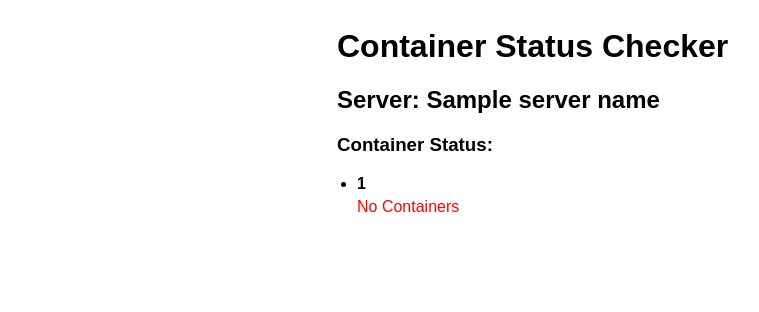
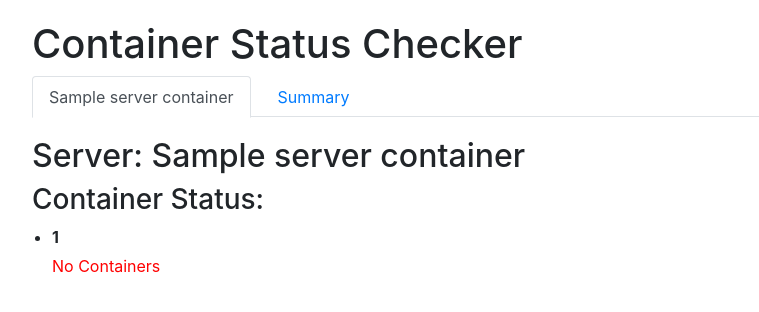
Before and after one commit to jbadenho/status, a Flask app: template templates/index.html in a window 1280 px wide. Shown: the top 312 px of the page, without its empty margins (53-812 px from the left). Run offline with Flask 3, Linux system fonts and the light colour scheme; the template is opened without the code that fills it: most values are stand-ins (such as "Sample title", 1, 10 or a date in 2020); some libraries are stand-ins or nearby versions.

Commit message:
tabs with summary

```diff
--- /dev/null
+++ b/database/server_ips.txt
@@ -0,0 +1,3 @@
+178.62.116.162
+46.101.12.238
+139.59.180.121
--- a/main.py
+++ b/main.py
@@ -1,19 +1,12 @@
+# main.py
 from flask import Flask, render_template
 import paramiko
 
 app = Flask(__name__)
 
-# Function to check container statuses and retrieve server name over SSH
-def check_container_status():
-    # SSH credentials for the remote server
-    ssh_username = 'root'
-    ssh_password = ''
-    ssh_private_key_path = '/root/.ssh/id_rsa'
+# Function to establish an SSH connection to the remote server
+def establish_ssh_connection(server_ip, ssh_username, ssh_password, ssh_private_key_path):
     ssh_port = 22  # SSH port (default: 22)
-    remote_ip = '178.62.116.162'  # Hardcoded IP address of the server
-
-    # Command to check Docker container status
-    docker_command = 'docker ps -a --format "{{.Names}} - {{.Status}}"'
 
     # Create an SSH key object from the private key file
     private_key = None
@@ -26,35 +19,54 @@ def check_container_status():
 
     # If using public key authentication
     if private_key:
-        ssh_client.connect(remote_ip, port=ssh_port, username=ssh_username, pkey=private_key)
+        ssh_client.connect(server_ip, port=ssh_port, username=ssh_username, pkey=private_key)
     # If using password authentication
     else:
-        ssh_client.connect(remote_ip, port=ssh_port, username=ssh_username, password=ssh_password)
+        ssh_client.connect(server_ip, port=ssh_port, username=ssh_username, password=ssh_password)
 
-    # Execute the Docker command on the remote server
-    _, stdout, _ = ssh_client.exec_command(docker_command)
-    docker_output = stdout.read().decode().strip()
+    return ssh_client
 
-    # Close the SSH connection
-    ssh_client.close()
+# Function to check container statuses and retrieve server name over SSH
+def check_container_status(server_ip, ssh_username, ssh_password, ssh_private_key_path):
+    try:
+        # SSH credentials for the remote server
 
-    # Parse the Docker output to get container status
-    container_lines = docker_output.split('\n')
-    containers = [line for line in container_lines]
+        # Command to check Docker container status
+        docker_command = 'docker ps -a --format "{{.Names}} - {{.Status}}"'
 
-    # Retrieve the server name
-    server_name = get_server_name()
+        # Establish an SSH connection to the remote server
+        ssh_client = establish_ssh_connection(server_ip, ssh_username, ssh_password, ssh_private_key_path)
 
-    return containers, server_name
+        # Execute the Docker command on the remote server
+        _, stdout, _ = ssh_client.exec_command(docker_command)
+        docker_output = stdout.read().decode().strip()
+
+        # Close the SSH connection
+        ssh_client.close()
+
+        # Parse the Docker output to get container status
+        container_lines = docker_output.split('\n')
+        containers = [line for line in container_lines]
+
+        # Retrieve the server name
+        server_name = get_server_name(server_ip, ssh_username, ssh_password, ssh_private_key_path)
+
+        return containers, server_name
+
+    except paramiko.AuthenticationException:
+        return [], "Authentication Failed"
+    except paramiko.SSHException as ssh_ex:
+        return [], f"SSH Error: {str(ssh_ex)}"
+    except Exception as ex:
+        return [], f"Error: {str(ex)}"
 
 # Function to retrieve the server name
-def get_server_name():
+def get_server_name(server_ip, ssh_username, ssh_password, ssh_private_key_path):
     # SSH credentials for the remote server
     ssh_username = 'root'
     ssh_password = ''
     ssh_private_key_path = '/root/.ssh/id_rsa'
     ssh_port = 22  # SSH port (default: 22)
-    remote_ip = '178.62.116.162'  # Hardcoded IP address of the server
 
     # Command to retrieve the server name
     server_name_command = 'hostname'
@@ -70,10 +82,10 @@ def get_server_name():
 
     # If using public key authentication
     if private_key:
-        ssh_client.connect(remote_ip, port=ssh_port, username=ssh_username, pkey=private_key)
+        ssh_client.connect(server_ip, port=ssh_port, username=ssh_username, pkey=private_key)
     # If using password authentication
     else:
-        ssh_client.connect(remote_ip, port=ssh_port, username=ssh_username, password=ssh_password)
+        ssh_client.connect(server_ip, port=ssh_port, username=ssh_username, password=ssh_password)
 
     # Execute the server name command on the remote server
     _, stdout, _ = ssh_client.exec_command(server_name_command)
@@ -84,22 +96,55 @@ def get_server_name():
 
     return server_name
 
+# Function to read server IPs from the file
+def get_server_ip():
+    with open('database/server_ips.txt', 'r') as file:
+        server_ip = file.read().splitlines()
+    return server_ip
+
+# Function to check if all containers for a server are green (up/healthy)
+def are_all_containers_green(containers):
+    for container_info in containers:
+        container_status = container_info[1].lower()
+        if 'Up' not in container_status and 'healthy' not in container_status:
+            return False
+    return True
+
 # Route to render the main page with the container status and server name
 @app.route('/')
 def home():
-    containers, server_name = check_container_status()
-    container_data = []
+    server_ip = get_server_ip()
+    server_containers = {}
+    summary_server_containers = {}
+    all_green = True  # Flag to check if all containers are green
 
-    if containers:
-        for container in containers:
-            container_info = container.split(' - ')
-            if len(container_info) == 2:
-                container_data.append(container_info)
+    for server_ip in server_ip:
+        containers, server_name = check_container_status(server_ip, ssh_username='root', ssh_password='', ssh_private_key_path='/root/.ssh/id_rsa')
 
-    return render_template('index.html', containers=container_data, server_name=server_name)
+        container_data = []
+        if containers:
+            for container in containers:
+                container_info = container.split(' - ')
+                if len(container_info) == 2:
+                    container_data.append(container_info)
+        else:
+            container_data.append(('No Containers', 'No Containers'))
 
-# Define the uWSGI callable application
-application = app
+        server_containers[server_name] = container_data
+
+        # Check if any container is red (down/ unhealthy)
+        if are_all_containers_green(container_data):
+            all_green = True
+
+    # Add the "Summary" tab based on container statuses
+    summary_status = "All Good" if all_green else "Some Containers Are Down"
+    summary_status_color = "All Good" if all_green else "Some Containers Are Down"
+    summary_server_containers["Summary"] = [(summary_status, summary_status_color)]
+
+    # Print the value of all_green on the server-side
+    print("all_green:", all_green)
+
+    return render_template('index.html', server_containers=server_containers, summary_server_containers=summary_server_containers, all_green=all_green)
 
 if __name__ == '__main__':
     app.run()
--- a/requirements.txt
+++ b/requirements.txt
@@ -1,6 +1,3 @@
-uwsgi
 flask
 paramiko
-#waitress
-pysqlite3
-#apscheduler
+ipaddress
--- a/static/css/styles.css
+++ b/static/css/styles.css
@@ -38,3 +38,38 @@ ul {
 .no-container {
     color: red;
 }
+
+/* Styling for the tabs */
+.tab-content {
+    margin-top: 20px;
+}
+
+.nav-tabs {
+    border-bottom: 2px solid #dee2e6;
+}
+
+.nav-tabs .nav-link {
+    margin-right: 10px;
+    margin-bottom: -1px;
+}
+
+.nav-tabs .nav-link.active {
+    background-color: #f8f9fa;
+    border-color: #dee2e6 #dee2e6 #fff;
+}
+
+/* Styling for the "Summary" tab */
+.summary-tab {
+    font-weight: bold;
+    color: #007bff; /* Blue color for the Summary tab */
+}
+
+/* Styling for the container status in the Summary tab */
+.green {
+    color: green;
+}
+
+/* Styling for the container status in the Summary tab */
+.red {
+    color: red;
+}
--- a/templates/index.html
+++ b/templates/index.html
@@ -1,29 +1,44 @@
+<!-- index.html -->
 <!DOCTYPE html>
 <html>
 <head>
     <title>Container Status Checker</title>
     <meta name="viewport" content="width=device-width, initial-scale=1.0">
     <link rel="stylesheet" href="../static/css/styles.css">
+    <!-- Include Bootstrap CSS -->
+    <link rel="stylesheet" href="https://maxcdn.bootstrapcdn.com/bootstrap/4.5.2/css/bootstrap.min.css">
 </head>
 <body>
     <div class="container">
         <h1>Container Status Checker</h1>
-        {% if server_name %}
+        <ul class="nav nav-tabs" id="serverTabs" role="tablist">
+            {% for server_name, containers in server_containers.items() %}
+                <li class="nav-item">
+                    <a class="nav-link {% if loop.first %}active{% endif %}" id="tab-{{ loop.index }}" data-toggle="tab" href="#server-{{ loop.index }}" role="tab" aria-controls="server-{{ loop.index }}" aria-selected="{% if loop.first %}true{% else %}false{% endif %}">{{ server_name }}</a>
+                </li>
+            {% endfor %}
+            <!-- Add the "Summary" tab -->
+            <li class="nav-item">
+                <a class="nav-link" id="tab-summary" data-toggle="tab" href="#server-summary" role="tab" aria-controls="server-summary" aria-selected="false">Summary</a>
+            </li>
+        </ul>
+        <div class="tab-content" id="serverTabsContent">
+            {% for server_name, containers in server_containers.items() %}
+                <div class="tab-pane fade {% if loop.first %}show active{% endif %}" id="server-{{ loop.index }}" role="tabpanel" aria-labelledby="tab-{{ loop.index }}">
                     <h2>Server: {{ server_name }}</h2>
-        {% endif %}
-
                     {% if containers %}
                     <h3>Container Status:</h3>
                     <ul>
-        {% for container in containers %}
-            {% set container_name_with_status = container[0] %}
+                        {% for container_info in containers %}
+                            {% set container_name = container_info[0] %}
+                            {% set container_status = container_info[1] %}
                             <li>
                                 <div class="container-name">
-                    {{ container_name_with_status }}
+                                    {{ container_name }}
                                 </div>
-                <div class="container-status {% if container[1] and ('Up' in container[1] or 'healthy' in container[1]) %}status-up{% elif container[1] and ('Up' in container[1] and 'starting' in container[1]) %}status-down{% else %}status-down{% endif %}">
-                    {% if container[1] %}
-                        {{ container[1] }}
+                                <div class="container-status {% if container_status and ('Up' in container_status or 'healthy' in container_status) %}status-up{% elif container_status and ('Up' in container_status and 'starting' in container_status) %}status-down{% else %}status-down{% endif %}">
+                                    {% if container_status %}
+                                        {{ container_status }}
                                     {% else %}
                                         <span class="no-container">No Containers</span>
                                     {% endif %}
@@ -32,8 +47,47 @@
                         {% endfor %}
                     </ul>
                     {% else %}
-        <p><span class="no-container">No Containers</span></p>
+                    <h3>No Containers</h3>
+                    <ul>
+                        <li>
+                            <div class="container-name">
+                                {{ server_name }}
+                            </div>
+                            <div class="container-status status-down">
+                                <span class="no-container">No Containers</span>
+                            </div>
+                        </li>
+                    </ul>
                     {% endif %}
                 </div>
+            {% endfor %}
+            <!-- Add the "Summary" tab content -->
+            <div class="tab-pane fade" id="server-summary" role="tabpanel" aria-labelledby="tab-summary">
+                <h2>Server: Summary</h2>
+                <h3>Status:</h3>
+                <ul>
+                    <li>
+                        <div class="container-name">
+                            Containers
+                        </div>
+                        {% if all_green %}
+                        <div class="container-status status-up">
+                            All Good
+                        </div>
+                        {% else %}
+                        <div class="container-status status-down">
+                            Some Containers Are Down
+                        </div>
+                        {% endif %}
+                    </li>
+                </ul>
+            </div>
+        </div>
+    </div>
+
+    <!-- Include Bootstrap JS -->
+    <script src="https://code.jquery.com/jquery-3.5.1.slim.min.js"></script>
+    <script src="https://cdn.jsdelivr.net/npm/@popperjs/core@2.9.1/dist/umd/popper.min.js"></script>
+    <script src="https://maxcdn.bootstrapcdn.com/bootstrap/4.5.2/js/bootstrap.min.js"></script>
 </body>
 </html>
```
Also changed, not shown: config/database/initialize_database.py (added, +21 -0 lines), config/paramiko_connection_test.py (added, +35 -0 lines), uwsgi.ini (deleted, +0 -11 lines). Lines whose indentation alone changed are shown as unchanged.
